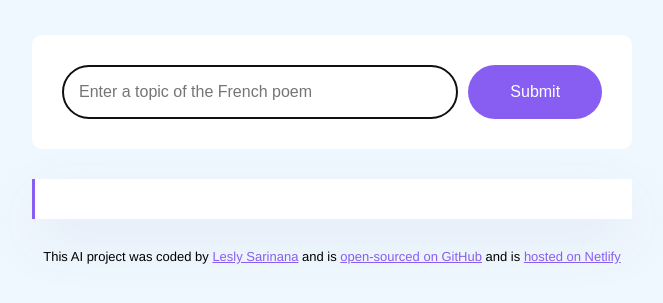
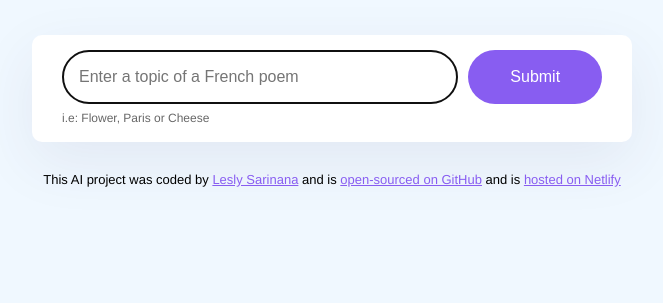
Before and after one commit to leslysarinana/poem-generator, a plain HTML site: page index.html in a window 1280 px wide. Shown: the part 231-534 px from the top of the page, without its empty margins (308-971 px from the left). Drawn offline with nearby package versions, Linux system fonts and the light colour scheme.

Commit message:
Improved the User experienced

```diff
--- a/index.html
+++ b/index.html
@@ -4,22 +4,22 @@
         <meta charset="UTF-8">
         <meta name="viewport" content="width=device-width, initial-scale=1.0" />
         <script src="https://unpkg.com/typewriter-effect@latest/dist/core.js"></script>
-       <script src="https://cdn.jsdelivr.net/npm/axios@1.6.7/dist/axios.min.js"></script>
+        <script src="https://cdn.jsdelivr.net/npm/axios@1.1.2/dist/axios.min.js"></script>
         <link rel="stylesheet" href="src/style.css" />
         <title> AI Poem Generator</title>
     </head>
-
-    <body>
+     <body>
         <div class="container">
         <header>
       <h1> Welcome to the AI French Poem Generator </h1>
         </header>
 
        <main>
+        <div class="form-container">
         <form id="poem-generator-form">
           <input
           type="text"
-          placeholder="Enter a topic of the French poem"
+          placeholder="Enter a topic of a French poem"
           autofocus
           required
           autocomplete="off"
@@ -28,7 +28,9 @@
           />
           <input type="submit" class="submit-button" />
         </form>
-        <div class="poem" id="poem"></div>
+        <div class="hint"> i.e: Flower, Paris or Cheese</div>
+        </div>
+        <div class="poem hidden" id="poem"></div>
        </main>
     <footer>
         This AI project was coded by
@@ -47,7 +49,7 @@
          >hosted on Netlify</a
          >
     </footer>
-
+   </div>
     <script src="src/index.js"></script>
   </body>
 </html>
--- a/src/index.js
+++ b/src/index.js
@@ -1,5 +1,4 @@
 function displayPoem(response){
-
   console.log("poem generatated");
   new Typewriter("#poem", {
       strings: response.data.answer,
@@ -19,6 +18,10 @@ function generatePoem(event) {
     let prompt= `User instructions: Generate a French poem about ${instructionsInput.value}`;
     let apiUrl = `https://api.shecodes.io/ai/v1/generate?prompt=${prompt}&context=${context}&key=${apikey}`;
 
+    let poemElement = document.querySelector("#poem");
+    poemElement.classList.remove("hidden");
+    poemElement.innerHTML = `<div class="generating"> ⏳ Generating French poem about ${instructionsInput.value}</div>`;
+
     console.log("Generating poem");
     console.log(`Prompt: ${prompt}`);
     console.log(`Context: ${context}`);
--- a/src/style.css
+++ b/src/style.css
@@ -24,15 +24,24 @@ h1{
     color: #272044;
 }
 
+.form-container{
+    background-color: white;
+    margin-bottom: 30px;
+    border-radius: 10px;
+    box-shadow: 0px 20px 60px rgba(65, 50, 100, 0.08);
+    padding: 15px 30px;
+}
 
 form{
-    padding: 30px;
-    background-color: white;
-    border-radius: 10px;
-    display: flex;
-    margin-bottom: 30px;
+     display: flex;
 }
 
+.hint{
+    line-height: 1.5;
+    margin-top: 5px;
+    opacity: 0.6;
+    font-size: 12px;
+}
 .instructions{
     padding: 16px;
     border: 1px solid rgba(39, 33, 66, 0.5);
@@ -40,6 +49,7 @@ form{
     font-size: 16px;
     border-radius: 50px;
     line-height: 20px;
+    color: #272044
 }
 
 .submit-button{
@@ -54,19 +64,40 @@ form{
 }
 
 .poem{
-    font-size: 14px;
-    background-color: white;
+    font-size: 16px;
+    background-color: #fff;
     padding: 20px;
     line-height: 2;
     border-left: 3px solid #885df1;
-    box-shadow: 0px 20px 60px rgba(65, 50, 100, 0.08);
+    box-shadow: 0px 4px 30px 0px rgba(39, 33, 66, 0.03);
+}
+
+.hidden{
+    display:none;
 }
 
 .poem strong{
     color: #885df1;
 }
+
+
 footer{
     text-align: center;
     font-size: 13px;
     margin-top: 30px;
 }
+
+.generating{
+    animation: blink-animation 1s steps(5, start) infinite;
+}
+
+@keyframes blink-animation {
+    to{
+        visibility: hidden;
+    }
+}
+@-webkit-keyframes blink-animation {
+    to{
+        visibility: hidden;
+    }
+}
```
